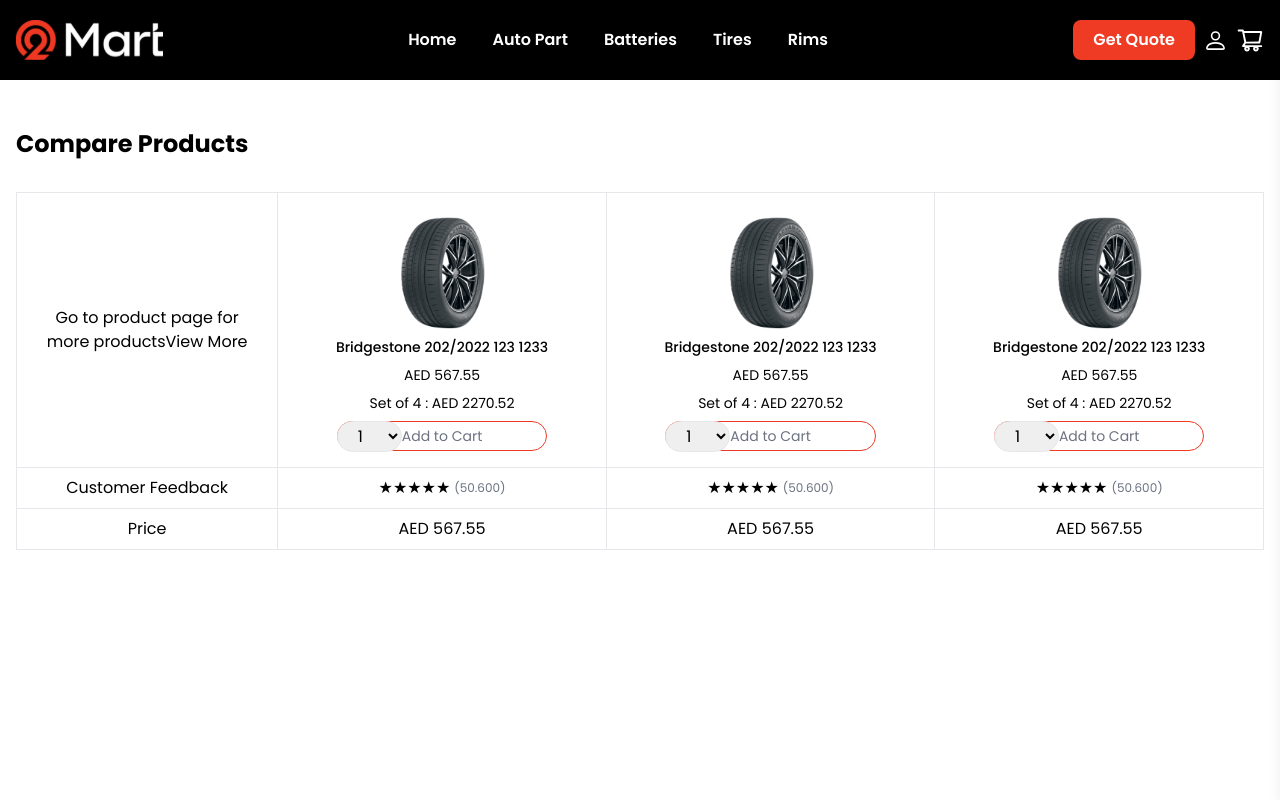
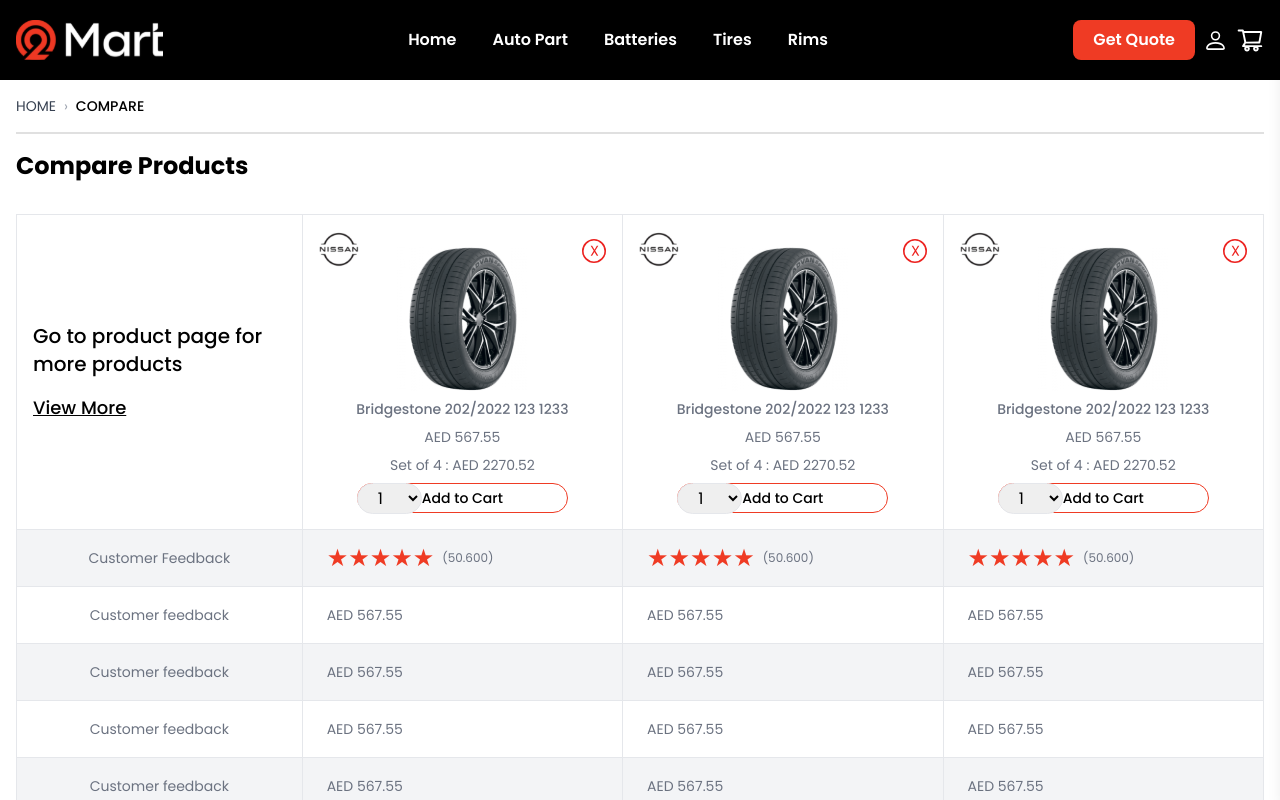
Before and after one commit to momarzouq/O2Mart, a React (Vite) app: page /comparsion in a window 1280 px wide. Shown: the top 800 px of the page. Built offline with nearby package versions, Linux system fonts and the light colour scheme.

Commit message:
some edit

```diff
--- a/src/UI/Breadcrumb.jsx
+++ b/src/UI/Breadcrumb.jsx
@@ -2,7 +2,7 @@ import { Link } from "react-router-dom";
 
 export const Breadcrumb = ({ items }) => {
   return (
-    <nav className="flex items-center text-sm text-gray-700 space-x-2 pb-4 border-b-2 border-[#E0E0E0]">
+    <nav className="flex items-center text-sm text-gray-700 space-x-2 pb-4 border-b-2 border-[#E0E0E0] mt-4">
       {items.map((item, index) => (
         <div key={index} className="flex items-center space-x-2">
           {index !== 0 && <span className="text-gray-400">›</span>}
--- a/src/components/Cart.jsx
+++ b/src/components/Cart.jsx
@@ -7,6 +7,7 @@ import Tyers from "../assets/Tyers.svg";
 import Nissan from "../assets/nissan.svg";
 import { Link } from "react-router-dom";
 import { AiFillStar } from "react-icons/ai";
+import { Breadcrumb } from "../UI/Breadcrumb";
 export default function Cart() {
   const [isAdded, setIsAdded] = useState(false);
   const handleClick = () => {
@@ -83,6 +84,14 @@ export default function Cart() {
   };
   return (
     <Container>
+      <Breadcrumb
+        items={[
+          { label: "HOME", href: "/" },
+          { label: "Shop" },
+          { label: "Cart" },
+        ]}
+      />
+
       <div className="flex flex-col space-y-6 my-4">
         <h3 className="text-xl font-bold">Cart</h3>
         <p className="text-sm font-bold">
--- a/src/components/Comparsion.jsx
+++ b/src/components/Comparsion.jsx
@@ -1,11 +1,15 @@
 import React from "react";
 import Container from "../UI/Container";
 import ProductsComparisonTable from "./ComparsionDataTable";
+import { Breadcrumb } from "../UI/Breadcrumb";
 
 export default function Comparsion() {
   return (
     <Container>
-      <div className="my-8">
+      <div className="mb-4">
+        <Breadcrumb
+          items={[{ label: "HOME", href: "/" }, { label: "COMPARE" }]}
+        />
         <div className="overflow-x-auto">
           <ProductsComparisonTable />
         </div>
--- a/src/components/ComparsionDataTable.jsx
+++ b/src/components/ComparsionDataTable.jsx
@@ -1,5 +1,8 @@
-import React from "react";
+import { useState } from "react";
 import CompareImg from "../assets/Tyers.svg";
+import Nissan from "../assets/nissan.svg";
+import Close from "../assets/close.svg";
+
 const products = [
   {
     title: "Bridgestone 202/2022 123 1233",
@@ -9,6 +12,7 @@ const products = [
     rating: 5,
     feedback: "50.600",
     image: CompareImg,
+    Brand: Nissan,
   },
   {
     title: "Bridgestone 202/2022 123 1233",
@@ -18,6 +22,7 @@ const products = [
     rating: 5,
     feedback: "50.600",
     image: CompareImg,
+    Brand: Nissan,
   },
   {
     title: "Bridgestone 202/2022 123 1233",
@@ -27,31 +32,43 @@ const products = [
     rating: 5,
     feedback: "50.600",
     image: CompareImg,
+    Brand: Nissan,
   },
 ];
 
 const ProductsComparisonTable = () => {
+  const [selectedIndex, setSelectedIndex] = useState(null);
   return (
     <div className="overflow-x-auto">
       <h3 className="text-2xl font-bold mt-4 mb-8">Compare Products</h3>
-      <table className="min-w-full border border-gray-300 text-center">
+      <table className=" border border-gray-300 text-center">
         <tbody>
-          <tr>
-            <td className="max-w-48 border px-4 py-2">
-              Go to product page for more products
-              <span>View More</span>
+          <tr className="odd:bg-white even:bg-gray-100 ">
+            <td className="w-96 border px-4 py-2 text-start font-medium space-y-4">
+              <p className="text-xl">Go to product page for more products</p>
+              <button className="text-lg block underline">View More</button>
             </td>
             {products.map((p, index) => (
-              <td key={index} className="border px-4 py-2">
-                <div className="flex flex-col items-center pt-4 pb-2 space-y-2">
+              <td key={index} className="relative w-96 border px-4 py-2">
+                <div className=" flex flex-col items-center pt-4 pb-2 space-y-2">
+                  <img
+                    src={p.Brand}
+                    className="absolute left-4 top-4 w-10 h-10 object-contain"
+                  />
+                  <img
+                    src={Close}
+                    className="absolute right-4 top-4 w-6 h-6 object-contain"
+                  />
                   <img
                     src={p.image}
                     alt={p.title}
-                    className="w-28 h-28 object-contain"
+                    className="w-36 h-36 object-contain"
                   />
-                  <span className="text-sm font-medium">{p.title}</span>
-                  <span className="text-sm">{p.compare}</span>
-                  <span className="text-sm">{p.discount}</span>
+                  <span className="text-gray-500 text-sm font-medium">
+                    {p.title}
+                  </span>
+                  <span className="text-gray-500 text-sm">{p.compare}</span>
+                  <span className="text-gray-500 text-sm">{p.discount}</span>
                   <div className="relative">
                     <select className="absolute border outline-none rounded-2xl py-0.5 md:py-0 px-4">
                       <option>1</option>
@@ -59,7 +76,14 @@ const ProductsComparisonTable = () => {
                       <option>3</option>
                       <option>4</option>
                     </select>
-                    <button className=" text-sm text-gray-500 border border-Brand rounded-2xl py-1 md:py-0.5 px-16 xl:px-10">
+                    <button
+                      onClick={() => setSelectedIndex(index)}
+                      className={`text-sm font-medium border rounded-2xl py-1 md:py-0.5 px-16 xl:px-10 ${
+                        selectedIndex === index
+                          ? "bg-[#D9D9D9]  border-transparent"
+                          : " border-Brand"
+                      }`}
+                    >
                       Add to Cart
                     </button>
                   </div>
@@ -67,12 +91,17 @@ const ProductsComparisonTable = () => {
               </td>
             ))}
           </tr>
-          <tr>
-            <td className="border px-4 py-2">Customer Feedback</td>
+
+          <tr className="odd:bg-white even:bg-gray-100">
+            <td className="border text-sm text-gray-500 px-4 py-3">
+              Customer Feedback
+            </td>
             {products.map((p, index) => (
-              <td key={index} className="border px-4 py-2">
-                <div className="flex items-center justify-center">
-                  {"★".repeat(p.rating)}
+              <td key={index} className="border px-6 py-3">
+                <div className="flex items-center justify-start text-Brand ">
+                  <span className="text-Brand text-2xl mr-1">
+                    {"★".repeat(p.rating)}
+                  </span>
                   <span className="ml-1 text-xs text-gray-500">
                     ({p.feedback})
                   </span>
@@ -80,14 +109,22 @@ const ProductsComparisonTable = () => {
               </td>
             ))}
           </tr>
-          <tr>
-            <td className="border px-4 py-2">Price</td>
-            {products.map((p, index) => (
-              <td key={index} className="border px-4 py-2">
-                {p.price}
+
+          {[...Array(5)].map((_, rowIndex) => (
+            <tr key={rowIndex} className="odd:bg-white even:bg-gray-100">
+              <td className="text-gray-500  text-sm border px-4 py-[18px]">
+                Customer feedback
               </td>
-            ))}
-          </tr>
+              {products.map((p, index) => (
+                <td
+                  key={index}
+                  className="text-start text-gray-500 text-sm border px-6 py-2"
+                >
+                  {p.price}
+                </td>
+              ))}
+            </tr>
+          ))}
         </tbody>
       </table>
     </div>
--- a/src/pages/home/Shop.jsx
+++ b/src/pages/home/Shop.jsx
@@ -4,10 +4,14 @@ import AutoParts from "../../assets/shopage.png";
 import Steps from "../../assets/steps.svg";
 import { BsExclamationCircle } from "react-icons/bs";
 import { CiCirclePlus } from "react-icons/ci";
+import { Breadcrumb } from "../../UI/Breadcrumb";
 export default function Shop() {
   return (
     <div>
       <Container>
+        <Breadcrumb
+          items={[{ label: "HOME", href: "/" }, { label: "Shop" }]}
+        />
         <Section1 />
         <Section2 />
       </Container>
```
Also changed, not shown: src/assets/close.svg (added).
